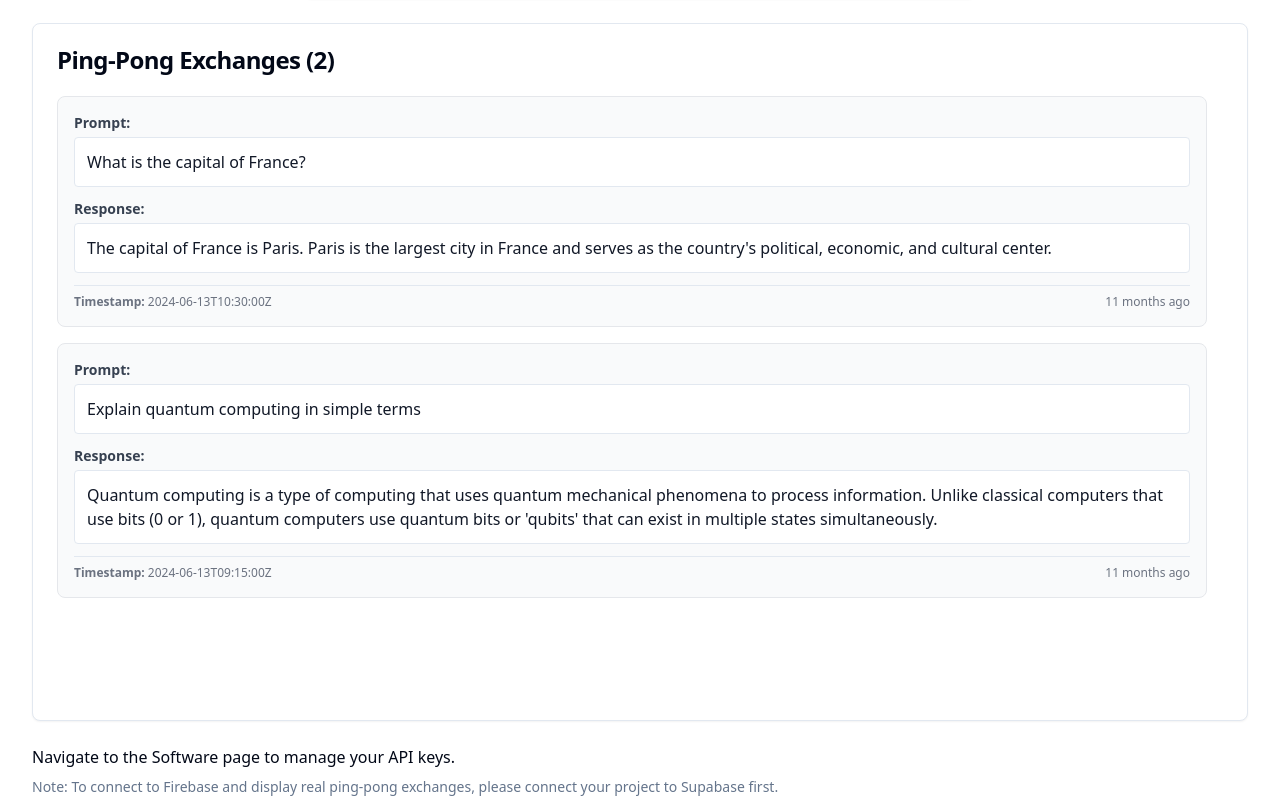
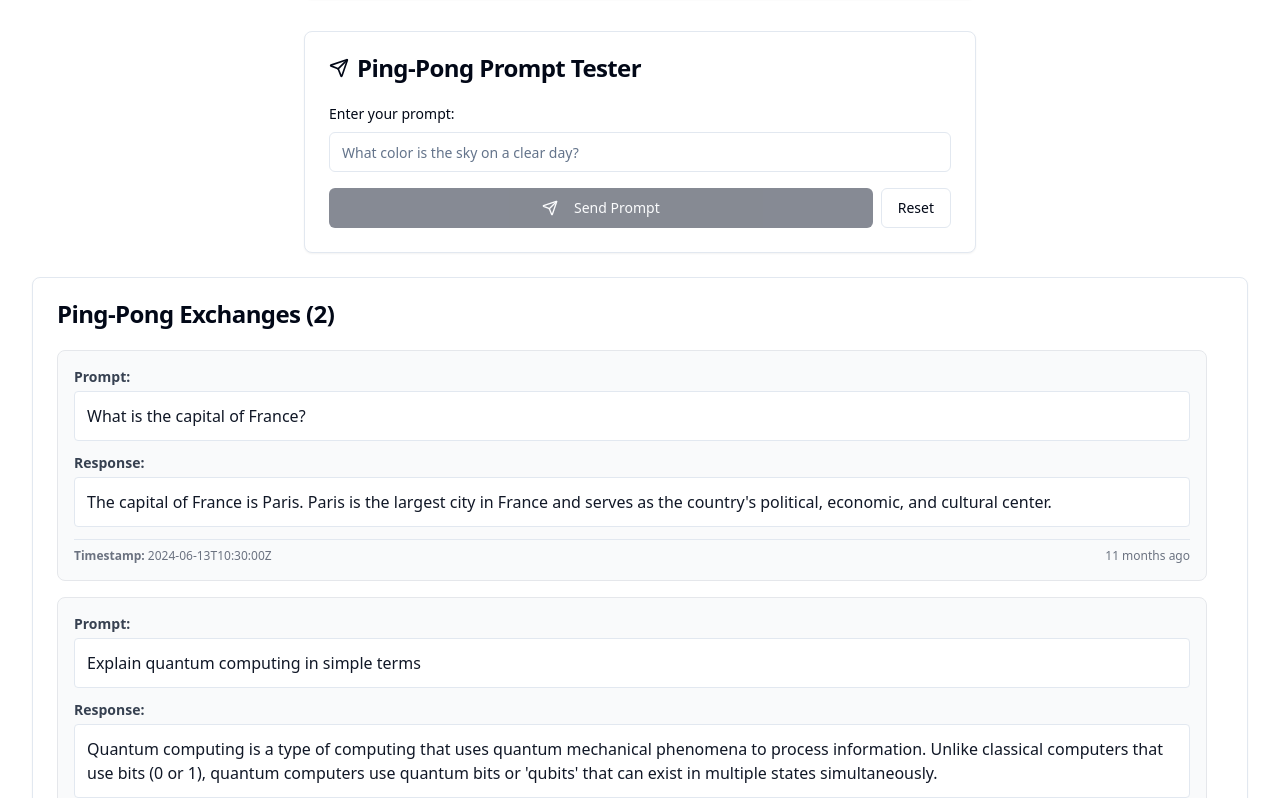
Before and after one commit to djb258/ping-pong-prompt, a React (Vite) app: page / in a window 1280 px wide. Shown: the part 902-1700 px from the top of the page. Built offline with nearby package versions, Linux system fonts and the light colour scheme.

Commit message:
Add PingPongPrompt component
Implement a component to submit prompts to Firebase, poll for responses, and display the output.

```diff
--- a/package.json
+++ b/package.json
@@ -45,6 +45,7 @@
     "cmdk": "^1.0.0",
     "date-fns": "^3.6.0",
     "embla-carousel-react": "^8.3.0",
+    "firebase": "^11.9.1",
     "input-otp": "^1.2.4",
     "lucide-react": "^0.462.0",
     "next-themes": "^0.3.0",
--- /dev/null
+++ b/src/components/PingPongPrompt.tsx
@@ -0,0 +1,181 @@
+
+import React, { useState } from 'react';
+import { Card, CardContent, CardHeader, CardTitle } from '@/components/ui/card';
+import { Input } from '@/components/ui/input';
+import { Button } from '@/components/ui/button';
+import { Textarea } from '@/components/ui/textarea';
+import { toast } from 'sonner';
+import { db } from '@/lib/firebase';
+import { doc, setDoc, getDoc } from 'firebase/firestore';
+import { Loader2, Send } from 'lucide-react';
+
+const PingPongPrompt: React.FC = () => {
+  const [prompt, setPrompt] = useState('');
+  const [response, setResponse] = useState('');
+  const [isLoading, setIsLoading] = useState(false);
+  const [documentId, setDocumentId] = useState('');
+
+  const sendPrompt = async () => {
+    if (!prompt.trim()) {
+      toast.error('Please enter a prompt');
+      return;
+    }
+
+    setIsLoading(true);
+    setResponse('');
+
+    const timestamp = Date.now();
+    const docId = `prompt_${timestamp}`;
+    setDocumentId(docId);
+
+    try {
+      // Write to Firebase agent_task collection
+      await setDoc(doc(db, 'agent_task', docId), {
+        agent_id: 'lovable_dev_ui',
+        process_id: 'pingpong_test_001',
+        blueprint_id: 'pingpong_prompt_001',
+        input_prompt: prompt,
+        output_response: '',
+        validated: false,
+        timestamp_last_touched: new Date().toISOString()
+      });
+
+      toast.success('Prompt sent! Waiting for response...');
+
+      // Start polling for response
+      pollForResponse(docId);
+
+    } catch (error) {
+      console.error('Error sending prompt:', error);
+      toast.error('Failed to send prompt');
+      setIsLoading(false);
+    }
+  };
+
+  const pollForResponse = async (docId: string) => {
+    const maxAttempts = 60; // Poll for 3 minutes max (60 attempts * 3 seconds)
+    let attempts = 0;
+
+    const poll = async () => {
+      try {
+        const docRef = doc(db, 'agent_task', docId);
+        const docSnap = await getDoc(docRef);
+
+        if (docSnap.exists()) {
+          const data = docSnap.data();
+
+          if (data.validated && data.output_response) {
+            setResponse(data.output_response);
+            setIsLoading(false);
+            toast.success('Response received!');
+            return;
+          }
+        }
+
+        attempts++;
+        if (attempts < maxAttempts) {
+          setTimeout(poll, 3000); // Poll every 3 seconds
+        } else {
+          setIsLoading(false);
+          toast.error('Timeout: No response received within 3 minutes');
+        }
+
+      } catch (error) {
+        console.error('Error polling for response:', error);
+        setIsLoading(false);
+        toast.error('Error checking for response');
+      }
+    };
+
+    poll();
+  };
+
+  const handleReset = () => {
+    setPrompt('');
+    setResponse('');
+    setDocumentId('');
+  };
+
+  return (
+    <Card className="max-w-2xl mx-auto">
+      <CardHeader>
+        <CardTitle className="flex items-center gap-2">
+          <Send className="h-5 w-5" />
+          Ping-Pong Prompt Tester
+        </CardTitle>
+      </CardHeader>
+      <CardContent className="space-y-4">
+        <div>
+          <label className="block text-sm font-medium mb-2">
+            Enter your prompt:
+          </label>
+          <Input
+            value={prompt}
+            onChange={(e) => setPrompt(e.target.value)}
+            placeholder="What color is the sky on a clear day?"
+            disabled={isLoading}
+          />
+        </div>
+
+        <div className="flex gap-2">
+          <Button
+            onClick={sendPrompt}
+            disabled={isLoading || !prompt.trim()}
+            className="flex-1"
+          >
+            {isLoading ? (
+              <>
+                <Loader2 className="mr-2 h-4 w-4 animate-spin" />
+                Waiting for response...
+              </>
+            ) : (
+              <>
+                <Send className="mr-2 h-4 w-4" />
+                Send Prompt
+              </>
+            )}
+          </Button>
+
+          <Button
+            onClick={handleReset}
+            variant="outline"
+            disabled={isLoading}
+          >
+            Reset
+          </Button>
+        </div>
+
+        {documentId && (
+          <div className="text-sm text-muted-foreground">
+            Document ID: {documentId}
+          </div>
+        )}
+
+        {(response || isLoading) && (
+          <div>
+            <label className="block text-sm font-medium mb-2">
+              Response:
+            </label>
+            <Textarea
+              value={isLoading ? 'Polling for response...' : response}
+              readOnly
+              placeholder="Response will appear here..."
+              className="min-h-[100px] bg-gray-50"
+            />
+          </div>
+        )}
+
+        {isLoading && (
+          <div className="flex items-center justify-center p-4 bg-blue-50 rounded-md">
+            <Loader2 className="mr-2 h-4 w-4 animate-spin" />
+            <span className="text-sm text-blue-700">
+              Checking Firebase every 3 seconds for Mindpal response...
+            </span>
+          </div>
+        )}
+      </CardContent>
+    </Card>
+  );
+};
+
+export default PingPongPrompt;
--- /dev/null
+++ b/src/lib/firebase.ts
@@ -0,0 +1,19 @@
+
+import { initializeApp } from 'firebase/app';
+import { getFirestore } from 'firebase/firestore';
+
+// Firebase configuration - replace with your actual config
+const firebaseConfig = {
+  apiKey: "your-api-key",
+  authDomain: "your-project.firebaseapp.com",
+  projectId: "your-project-id",
+  storageBucket: "your-project.appspot.com",
+  messagingSenderId: "123456789",
+  appId: "your-app-id"
+};
+
+// Initialize Firebase
+const app = initializeApp(firebaseConfig);
+
+// Initialize Firestore
+export const db = getFirestore(app);
--- a/src/pages/Index.tsx
+++ b/src/pages/Index.tsx
@@ -1,4 +1,3 @@
-
 import React, { useState } from "react";
 import Navbar from "@/components/Navbar";
 import { toast } from "sonner";
@@ -8,6 +7,7 @@ import { ActionOptions } from "@/components/ActionOptions";
 import AIModelsCard from "@/components/AIModelsCard";
 import PromptForm from "@/components/PromptForm";
 import PingPongExchangesList from "@/components/PingPongExchangesList";
+import PingPongPrompt from "@/components/PingPongPrompt";
 
 const Index = () => {
   const [prompt, setPrompt] = useState("");
@@ -125,12 +125,16 @@ const Index = () => {
           </div>
         )}
 
+        <div className="mt-8">
+          <PingPongPrompt />
+        </div>
+
         <PingPongExchangesList exchanges={mockExchanges} />
 
         <div className="mt-6">
           <p>Navigate to the Software page to manage your API keys.</p>
           <p className="text-sm text-muted-foreground mt-2">
-            Note: To connect to Firebase and display real ping-pong exchanges, please connect your project to Supabase first.
+            Note: Please update the Firebase configuration in src/lib/firebase.ts with your actual Firebase project credentials.
           </p>
         </div>
       </div>
```
Also changed, not shown: 1 other file (tests, documents, lock files or other folders).
